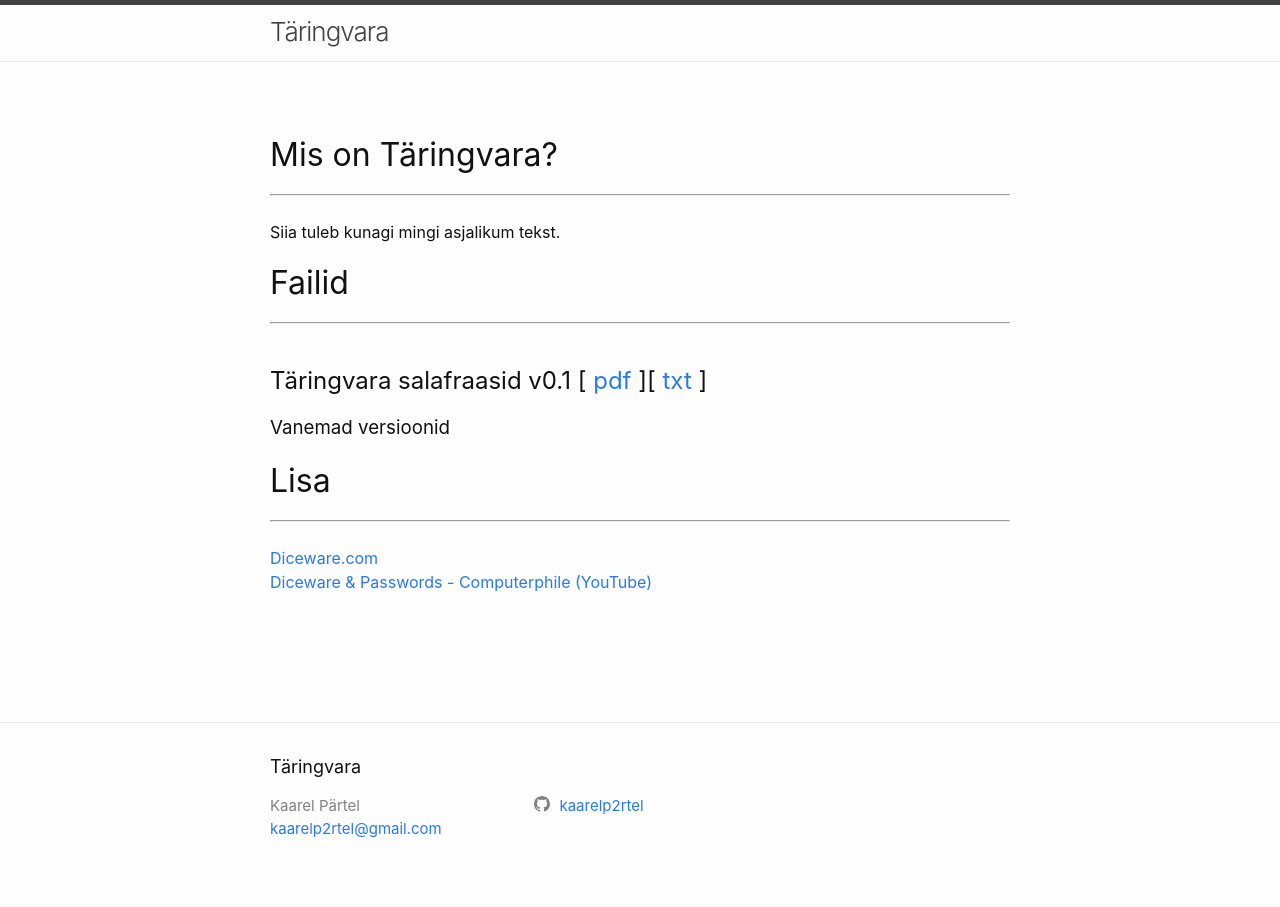
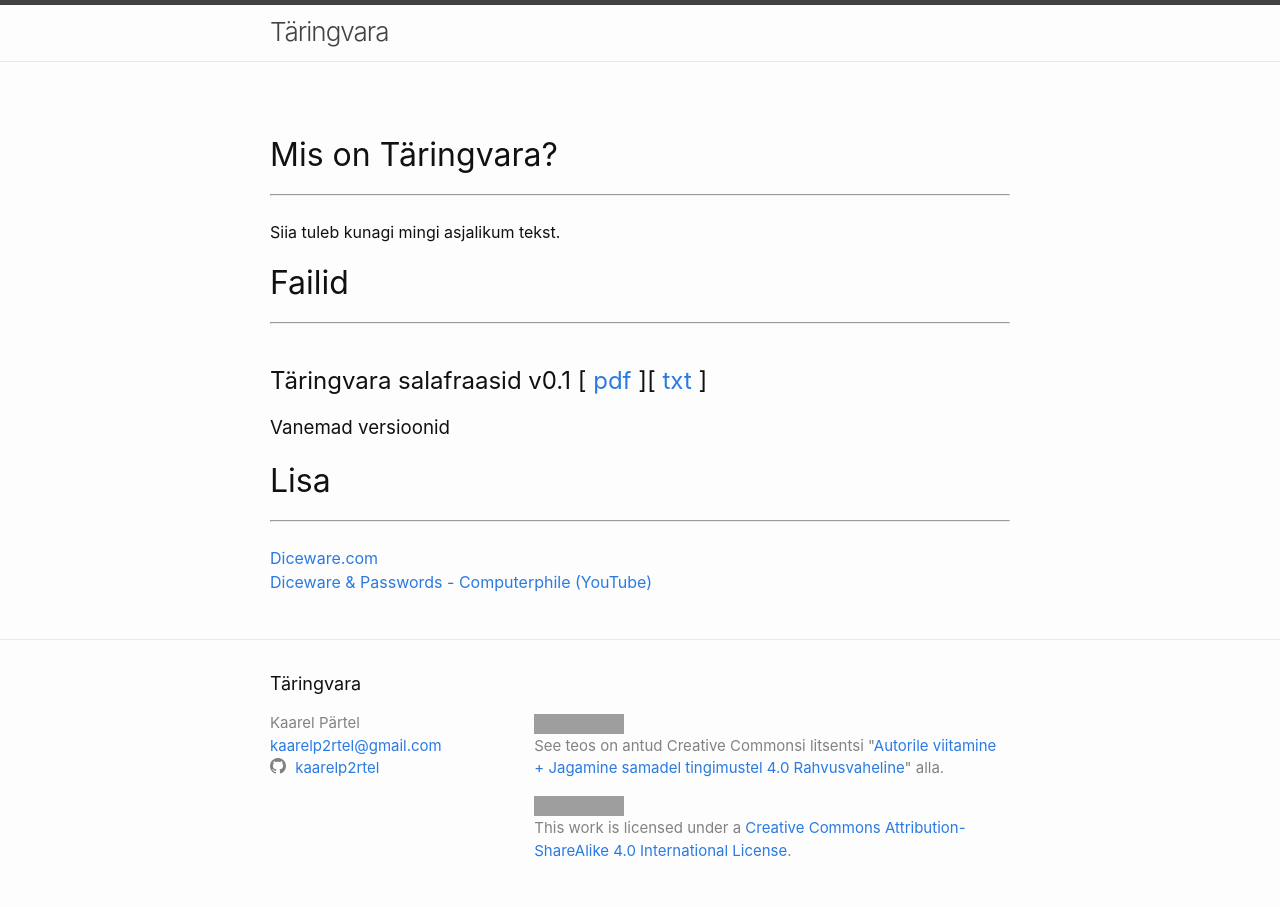
Before and after one commit to KaarelP2rtel/taringvara, a Jekyll site: the page built from docs/index.md, in a window 1280 px wide. Built offline with Jekyll 4.4.1, drawn with Linux system fonts in a browser that asks for light colours; grey boxes are pictures that could not be loaded.

Commit message:
Added CC licenses

```diff
--- a/docs/_config.yml
+++ b/docs/_config.yml
@@ -17,7 +17,7 @@ title: Täringvara
 
 email: kaarelp2rtel@gmail.com
 author: Kaarel Pärtel
-baseurl: "/" # the subpath of your site, e.g. /blog
+baseurl: "" # the subpath of your site, e.g. /blog
 url: "" # the base hostname & protocol for your site, e.g. http://example.com
 github_username: kaarelp2rtel
 
--- a/docs/_includes/footer.html
+++ b/docs/_includes/footer.html
@@ -18,16 +18,21 @@
             {%- if site.email -%}
             <li><a class="u-email" href="mailto:{{ site.email }}">{{ site.email }}</a></li>
             {%- endif -%}
+            {%- include social.html -%}
         </ul>
       </div>
 
-      <div class="footer-col footer-col-2">
-        {%- include social.html -%}
+
+
+      <div class="footer-col  footer-col-2">
+        <a rel="license" href="http://creativecommons.org/licenses/by-sa/4.0/"><img alt="Creative Commonsi litsents" style="border-width:0" src="https://i.creativecommons.org/l/by-sa/4.0/88x31.png" /></a><br />See teos on antud Creative Commonsi litsentsi "<a rel="license" href="http://creativecommons.org/licenses/by-sa/4.0/">Autorile viitamine + Jagamine samadel tingimustel 4.0 Rahvusvaheline</a>" alla.
+
+      </div>
+      <div class="footer-col  footer-col-2">
+        <a rel="license" href="http://creativecommons.org/licenses/by-sa/4.0/"><img alt="Creative Commons License" style="border-width:0" src="https://i.creativecommons.org/l/by-sa/4.0/88x31.png" /></a><br />This work is licensed under a <a rel="license" href="http://creativecommons.org/licenses/by-sa/4.0/">Creative Commons Attribution-ShareAlike 4.0 International License</a>.
+
       </div>
 
-      <div class="footer-col footer-col-3">
-        <p>{{- site.description | escape -}}</p>
-      </div>
     </div>
 
   </div>
--- a/docs/_sass/minima/_layout.scss
+++ b/docs/_sass/minima/_layout.scss
@@ -140,13 +140,13 @@
 }
 
 .footer-col-2 {
-  width: -webkit-calc(20% - (#{$spacing-unit} / 2));
-  width:         calc(20% - (#{$spacing-unit} / 2));
+  width: -webkit-calc(65% - (#{$spacing-unit} / 2));
+  width:         calc(65% - (#{$spacing-unit} / 2));
 }
 
 .footer-col-3 {
-  width: -webkit-calc(45% - (#{$spacing-unit} / 2));
-  width:         calc(45% - (#{$spacing-unit} / 2));
+  width: -webkit-calc(0% - (#{$spacing-unit} / 2));
+  width:         calc(0% - (#{$spacing-unit} / 2));
 }
 
 @include media-query($on-laptop) {
```
